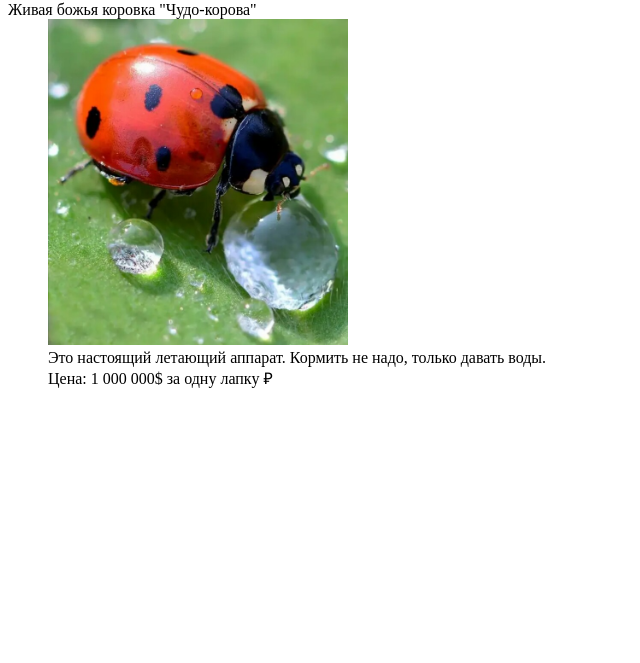
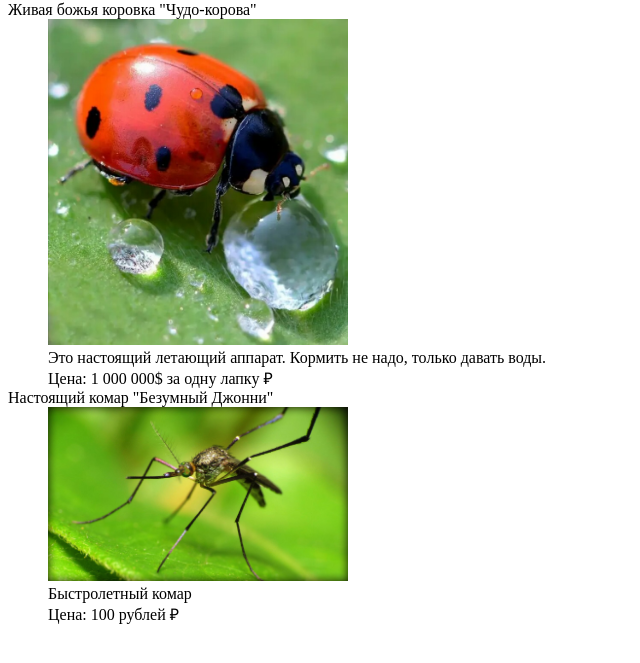
Before and after one commit to DPavlov22/web-programming-labs1, a plain HTML site: page index.html in a window 1280 px wide. Shown: the part 79-742 px from the top of the page, without its empty margins (0-640 px from the left). Drawn offline with Linux system fonts and the light colour scheme.

Commit message:
Добавление второго товара - Настоящий комар

```diff
--- a/index.html
+++ b/index.html
@@ -15,5 +15,13 @@
     Цена: 1 000 000$ за одну лапку &#8381;
 </dd>
 </d1>
+<d2>
+    <dt>Настоящий комар "Безумный Джонни"</dt>
+<dd>
+<img src="komar.jpg" width="300"><br>
+Быстролетный комар<br>
+Цена: 100 рублей &#8381;
+</dd>
+</d2>
 </body>
 </html>
```
Also changed, not shown: komar.jpg (added).
